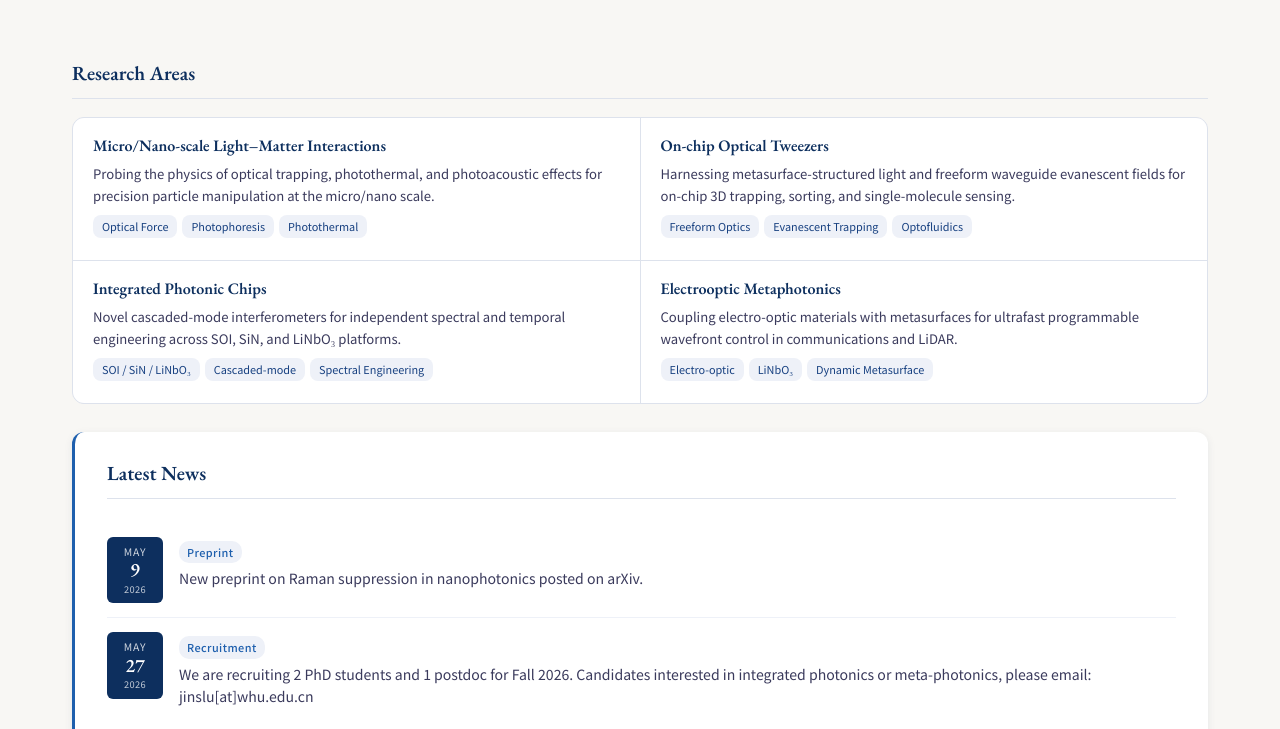
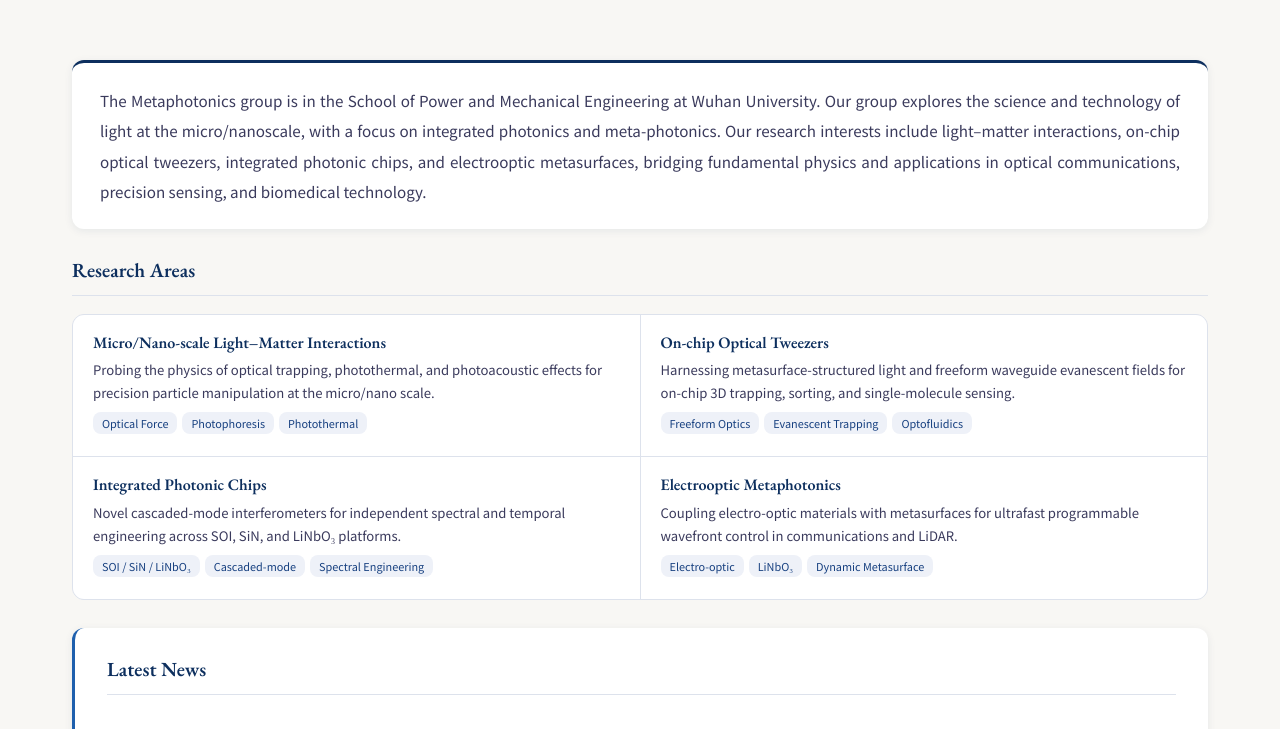
Before and after one commit to jinslu/jinslu.github.io, a Jekyll site: the page built from index.html, in a window 1280 px wide and 900 px high, scrolled down 627 px, cut to the strip 171-900 px from the top of the window. Built offline with Jekyll 4.4.1, drawn with Linux system fonts in a browser that asks for light colours; some web fonts are replaced.

Commit message:
Add bilingual lab introduction paragraph to homepage
Co-Authored-By: Claude Sonnet 4.6 <noreply@anthropic.com>

```diff
--- a/index.html
+++ b/index.html
@@ -8,6 +8,25 @@ permalink: /
 
 <div id="page-wrap" class="no-sidebar">
 <div class="main-col">
+
+  <!-- Lab Introduction -->
+  <div class="section-card" style="border-left:none;border-top:3px solid var(--navy);margin:28px 0 28px;padding:22px 28px;">
+    <p style="font-size:0.95rem;color:var(--text-mid);line-height:2.0;text-align:justify;">
+      <span class="cn-text">
+        集成与超构光子芯片实验室隶属武汉大学动力与机械学院。课题组致力于探索微纳尺度光子学的科学与技术，
+        聚焦集成光子学与超构光子学前沿领域。研究兴趣涵盖微纳尺度光与物质相互作用、片上光镊、
+        集成光芯片与光电超表面芯片，致力于推动光子学基础研究与光通信、精密传感及生物医学应用的深度融合。
+      </span>
+      <span class="en-text">
+        The Metaphotonics group is in the School of Power and Mechanical Engineering at Wuhan University.
+        Our group explores the science and technology of light at the micro/nanoscale, with a focus on
+        integrated photonics and meta-photonics. Our research interests include light–matter interactions,
+        on-chip optical tweezers, integrated photonic chips, and electrooptic metasurfaces,
+        bridging fundamental physics and applications in optical communications, precision sensing,
+        and biomedical technology.
+      </span>
+    </p>
+  </div>
 
   <div class="section-title" style="margin:28px 0 18px">
     <span class="dot"></span>
```
